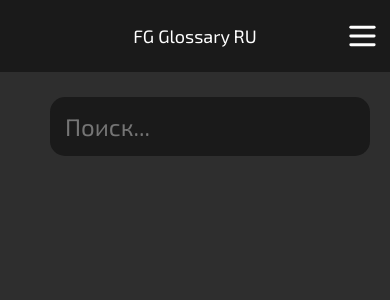
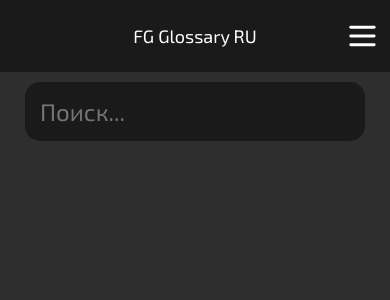
Before and after one commit to Bebravee/fg_glossary, a Next.js app: page / in a window 390 px wide. Shown: the top 300 px of the page. Built offline with nearby package versions, Linux system fonts and the light colour scheme.

Commit message:
search changes

```diff
--- a/src/app/components/header/header.scss
+++ b/src/app/components/header/header.scss
@@ -41,6 +41,11 @@
 
     .non-active {
       color: $font-color-alt;
+
+      transition: color 0.2s ease;
+      &:hover {
+        color: $font-color;
+      }
     }
 
     .active {
--- a/src/app/components/search/search.scss
+++ b/src/app/components/search/search.scss
@@ -2,8 +2,9 @@
 
 .Search {
   input {
+    box-sizing: border-box;
+    width: 100%;
     border: none;
-    width: 100%;
     border-radius: 15px;
     padding: 15px;
 
--- a/src/app/main.scss
+++ b/src/app/main.scss
@@ -28,6 +28,10 @@ body {
   @media (max-width: 850px) {
     padding: 0 50px;
   }
+
+  @media (max-width: 450px) {
+    padding: 0 25px;
+  }
 }
 
 .layout {
@@ -39,4 +43,8 @@ body {
   @media (max-width: 850px) {
     gap: 25px;
   }
+
+  @media (max-width: 450px) {
+    gap: 10px;
+  }
 }
```
